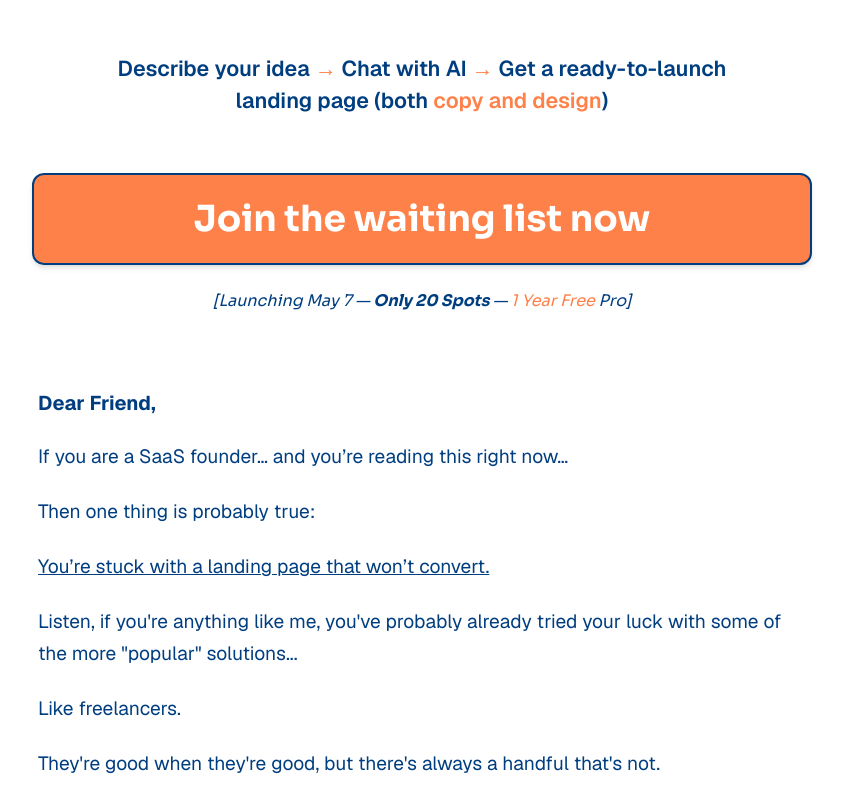
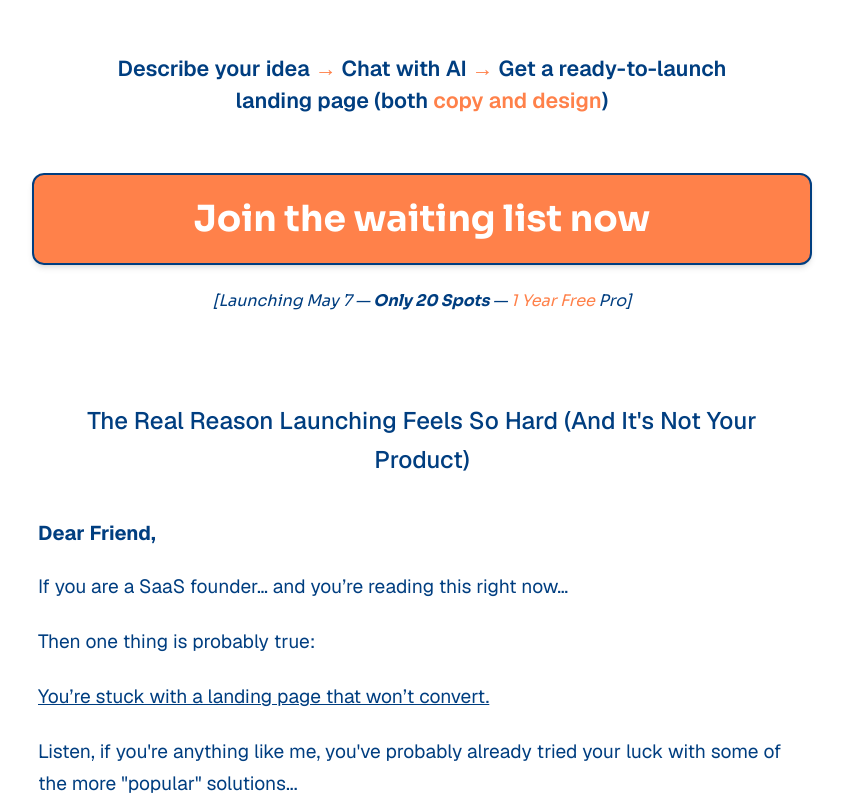
Before and after one commit to sushant-lessgo/lessgo-waitlist-landing, a Next.js app: page / in a window 1280 px wide. Shown: the part 300-1097 px from the top of the page, without its empty margins (218-1061 px from the left). Built offline with nearby package versions, Linux system fonts and the light colour scheme.

Commit message:
CSS updated

```diff
--- a/src/app/components/CTAButton.tsx
+++ b/src/app/components/CTAButton.tsx
@@ -23,7 +23,7 @@ export default function CTAButton({
     gaLabel = 'default',
   }: CTAButtonProps) {
   const baseStyles =
-    'inline-block px-8 sm:px-12 md:px-20 lg:px-40 py-7 md:py-6 bg-brand-accentPrimary text-white text-2xl sm:text-4xl font-heading font-bold border-2 border-brand-text rounded-xl shadow-md hover:scale-105 hover:shadow-lg transition-all duration-200 ease-in-out';
+    'inline-block px-8 sm:px-12 md:px-20 lg:px-40 py-7 md:py-6 lg:py-6 bg-brand-accentPrimary text-white text-2xl sm:text-4xl font-heading font-bold border-2 border-brand-text rounded-xl shadow-md hover:scale-105 hover:shadow-lg transition-all duration-200 ease-in-out';
 
 
 
--- a/src/app/page.tsx
+++ b/src/app/page.tsx
@@ -33,8 +33,8 @@ export default function Home() {
       Get <span className=" text-brand-accentPrimary">High-Converting</span> Landing Page in 5 Minutes
       </p>
 
-      {/* Heading3 */}
-      <p className="text-heading3 font-semibold text-brand-text max-w-[40rem] mt-10 mb-2">
+      {/* Heading4 */}
+      <p className="text-heading4 font-medium lg:font-semibold text-brand-text max-w-[40rem] mt-10 mb-2">
       Describe your idea <span className=" text-brand-accentPrimary"> → </span> Chat with AI <span className=" text-brand-accentPrimary"> → </span> Get a ready-to-launch landing page (both <span className=" text-brand-accentPrimary">copy and design</span>)
       </p>
 
@@ -50,19 +50,22 @@ export default function Home() {
 
       {showForm && <WaitlistForm />}
 
-      <p className="text-lg md:text-base font-body italic text-brand-text max-w-[60rem] mt-8 md:mt-6 mb-7">
+      <p className="text-lg md:text-base font-body italic text-brand-text max-w-[60rem] mt-8 md:mt-6 mb-16">
       [Launching May 7 — <span className= "font-bold"> Only 20 Spots </span> — <span className=" text-brand-accentPrimary"> 1 Year Free </span> Pro] <span className="underline text-brand-accentPrimary"></span>
       </p>
 
 
 
       <div className="text-brand-text text-left">
-        <div className="max-w-6xl mx-auto px-4 sm:px-6 lg:px-8 py-12">
+        <div className="max-w-6xl mx-auto px-4 sm:px-6 lg:px-8 py-6">
 
 
 
           {/* Intro Section */}
           <div className="mb-4 max-w-3xl mx-auto text-body space-y-6 leading-relaxed">
+
+          <p className="text-heading3 font-semibold lg:font-medium text-center mb-10">The Real Reason Launching Feels So Hard (And It's Not Your Product)</p>
+
             <p className="text-xl font-bold">Dear Friend,</p>
             <p>If you are a SaaS founder… and you’re reading this right now…</p>
             <p>Then one thing is probably true:</p>
--- a/tailwind.config.js
+++ b/tailwind.config.js
@@ -38,7 +38,10 @@ module.exports = {
           fontSize: '1.5rem',
         },
         '.text-heading3': {
-          fontSize: '1.2rem',
+          fontSize: '1.65rem',
+        },
+        '.text-heading4': {
+          fontSize: '1.35rem',
         },
         // md: overrides
         '@screen md': {
@@ -62,6 +65,9 @@ module.exports = {
             fontSize: '2.5rem',
           },
           '.text-heading3': {
+            fontSize: '1.5rem',
+          },
+          '.text-heading4': {
             fontSize: '1.35rem',
           },
         },
```
